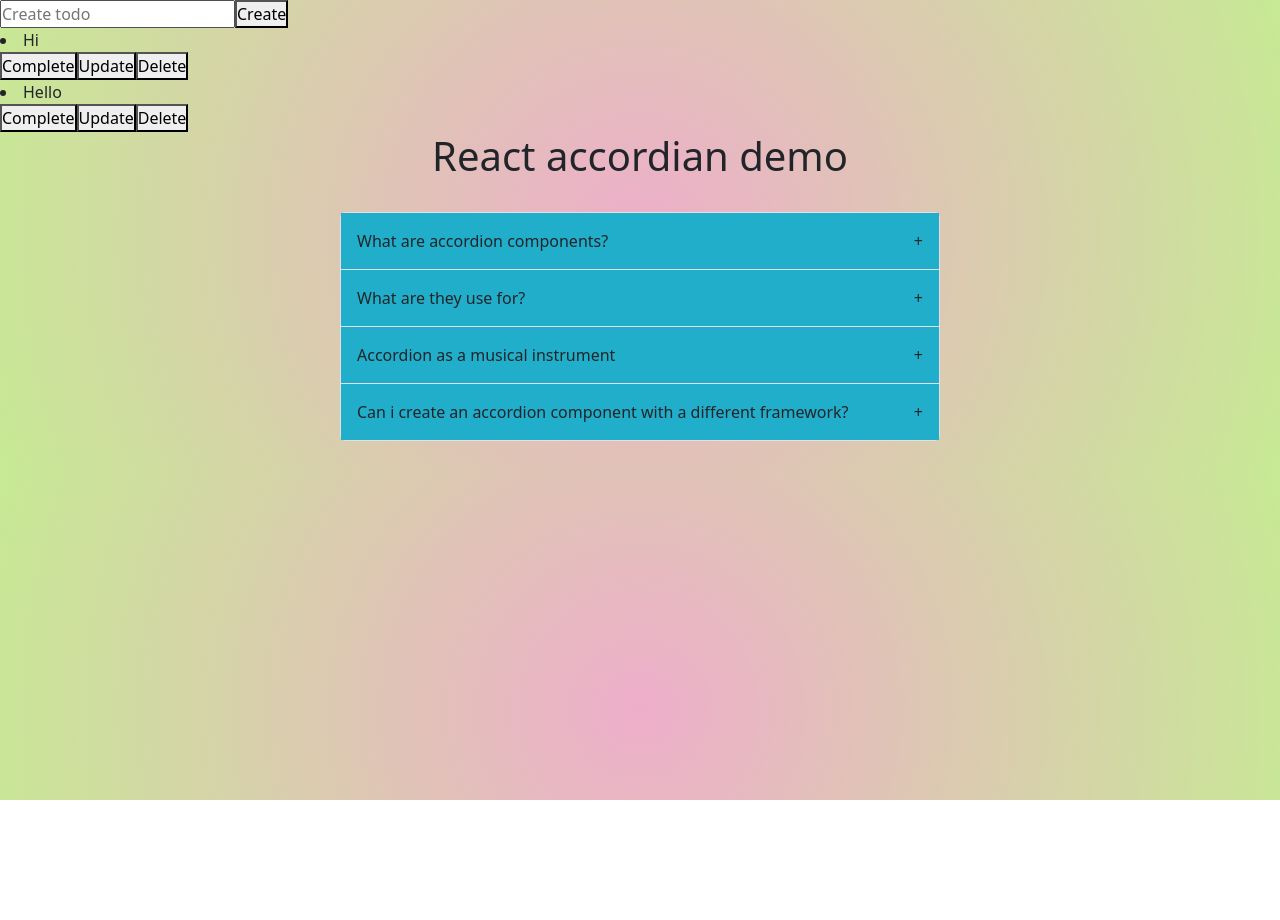
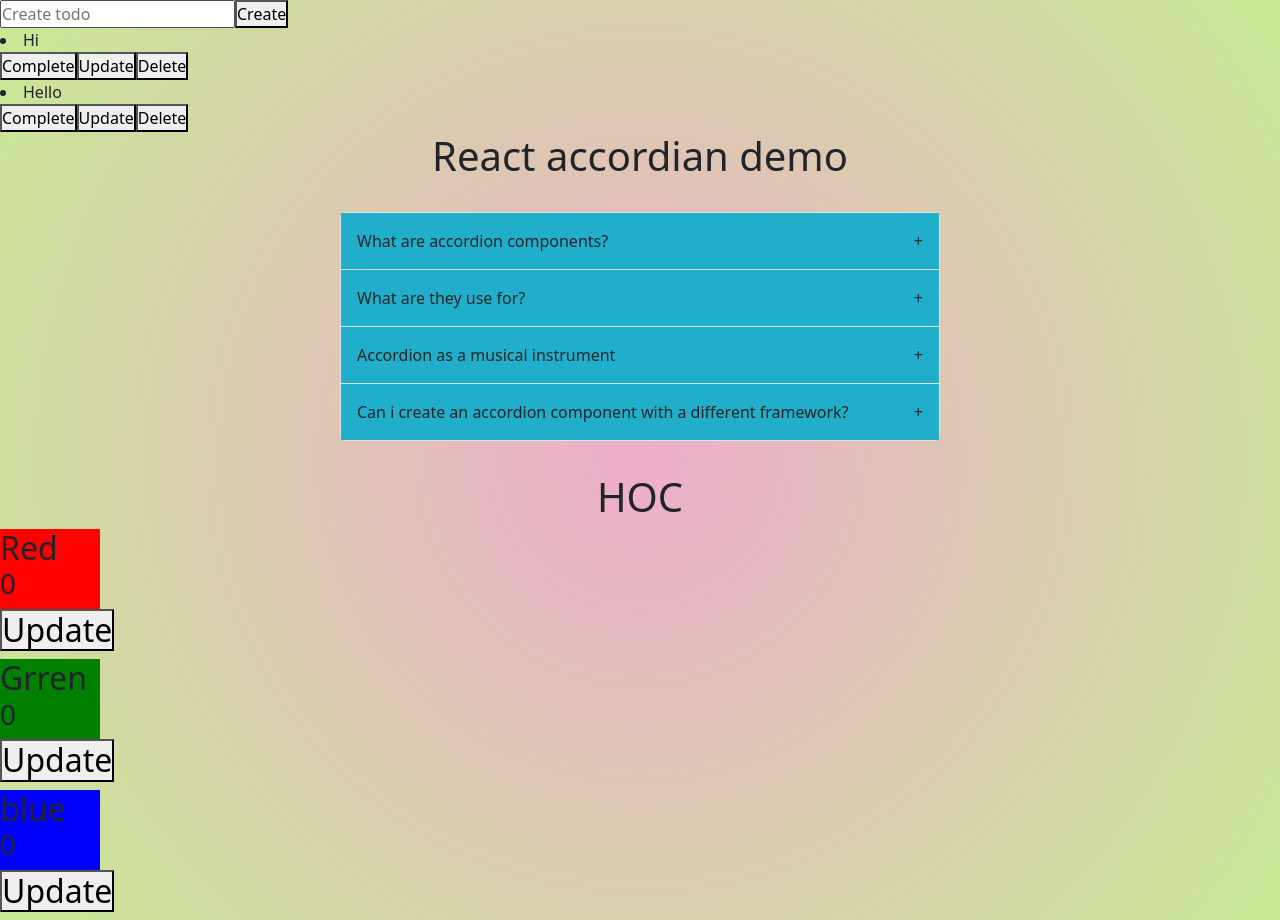
Before and after one commit to Madhurendra1311/mylearning_react_redux, a React (Create React App) app in the folder some_functionality/: page / in a window 1280 px wide. Before the commit the page ends 800 px from the top, so only its background shows below. Built offline with nearby package versions, Linux system fonts and the light colour scheme.

Commit message:
HOC Component

```diff
--- a/some_functionality/src/App.js
+++ b/some_functionality/src/App.js
@@ -7,6 +7,7 @@
 import TodoItem from './component/TodoItem';
 import data from './accordiancomponent/data';
 import Accordian from './accordiancomponent/Accordian';
+import HOCComponent from './hoc/HOCComponent';
 
 
 function App() {
@@ -78,6 +79,8 @@
           })
         }
       </div>
+      {/* -----------------------HOC Concept--------------------------- */}
+      <HOCComponent />
     </div>
   );
 }
--- /dev/null
+++ b/some_functionality/src/hoc/HOCComponent.js
@@ -0,0 +1,34 @@
+import React, { useRef, useState } from 'react'
+
+function HOCComponent() {
+    return (
+        <div>
+            <h1>HOC </h1>
+            <HOCRed cmp={Counter} />
+            <HOCGreen cmp={Counter} />
+            <HOCBlue cmp={Counter} />
+        </div>
+    );
+}
+
+function HOCRed(props) {
+    return <h2 style={{ backgroundColor: 'red', width: 100 }}>Red<props.cmp /></h2>
+}
+function HOCGreen(props) {
+    return <h2 style={{ backgroundColor: 'green', width: 100 }}>Grren<props.cmp /></h2>
+}
+function HOCBlue(props) {
+    return <h2 style={{ backgroundColor: 'blue', width: 100 }}>blue <props.cmp /></h2>
+}
+
+function Counter() {
+    const [count, setCount] = useState(0)
+    return (
+        <div>
+            <h3>{count}</h3>
+            <button onClick={() => setCount(count + 1)}>Update</button>
+        </div>
+    )
+}
+
+export default HOCComponent;
```
